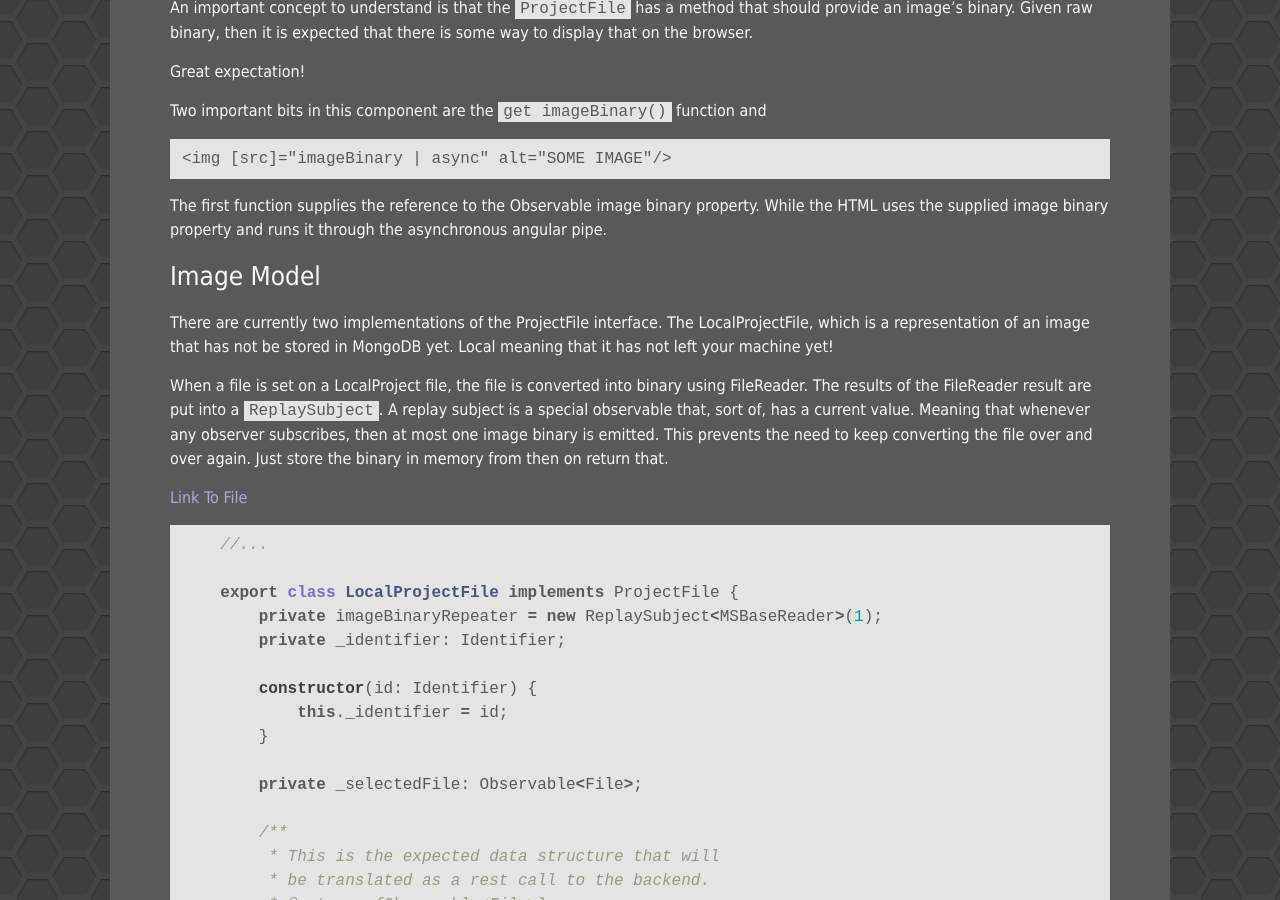
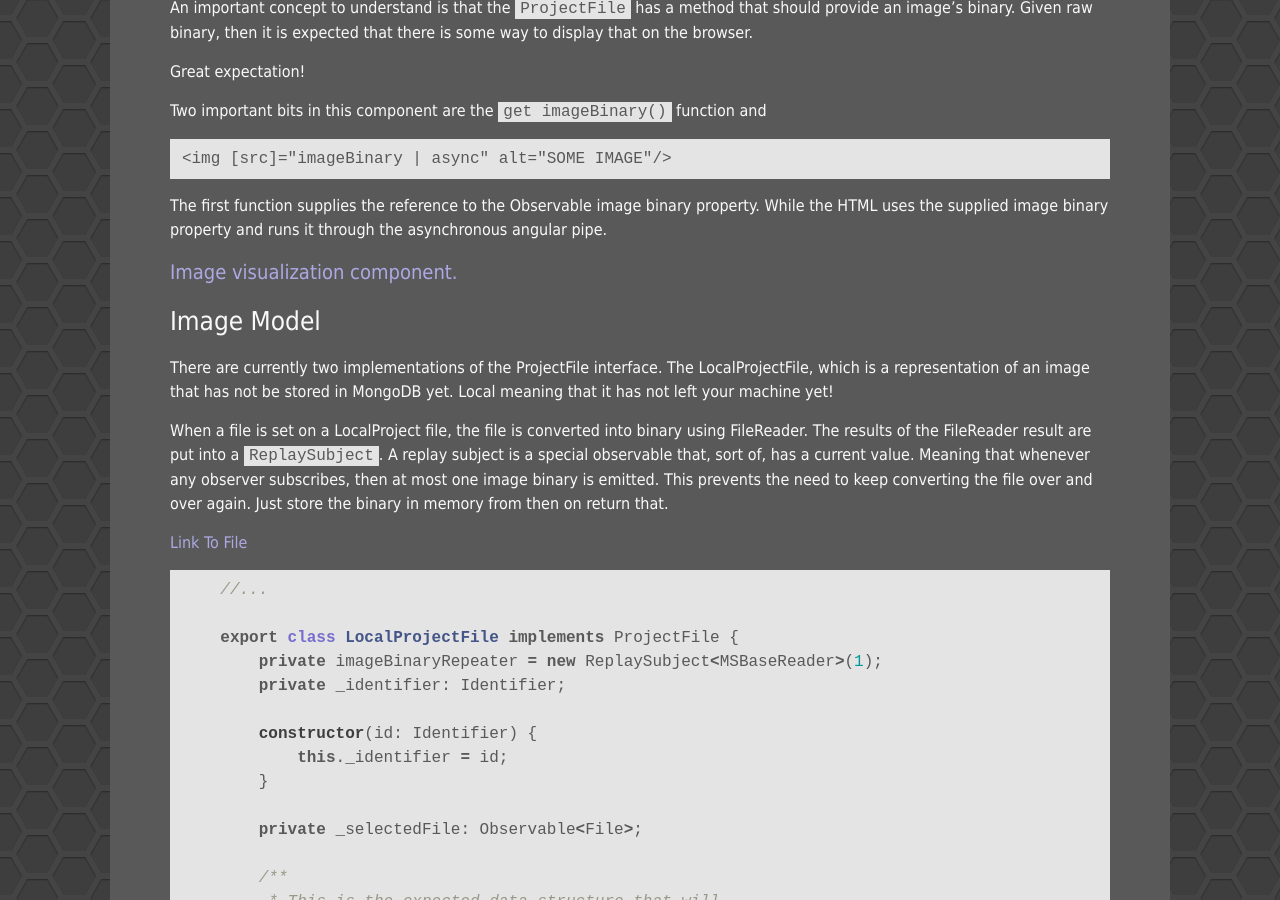
Before and after one commit to Unthrottled/blog, a Jekyll site: the page built from _posts/2017-12-14-Reactive-Mongo-Image-Persistence.md, in a window 1280 px wide and 900 px high, scrolled down 7088 px. Built offline with Jekyll 4.4.1, drawn with Linux system fonts in a browser that asks for light colours.

Commit message:
link to the new post

```diff
--- a/_posts/2017-12-14-Reactive-Mongo-Image-Persistence.md
+++ b/_posts/2017-12-14-Reactive-Mongo-Image-Persistence.md
@@ -302,7 +302,7 @@ The first function supplies the reference to the Observable image binary propert
 While the HTML uses the supplied image binary property and runs it through the asynchronous angular pipe.
 
 
-
+#### [Image visualization component.]({{site.url}}/code/rmip/image_visualization.html)
 
 ### Image Model
 
```
